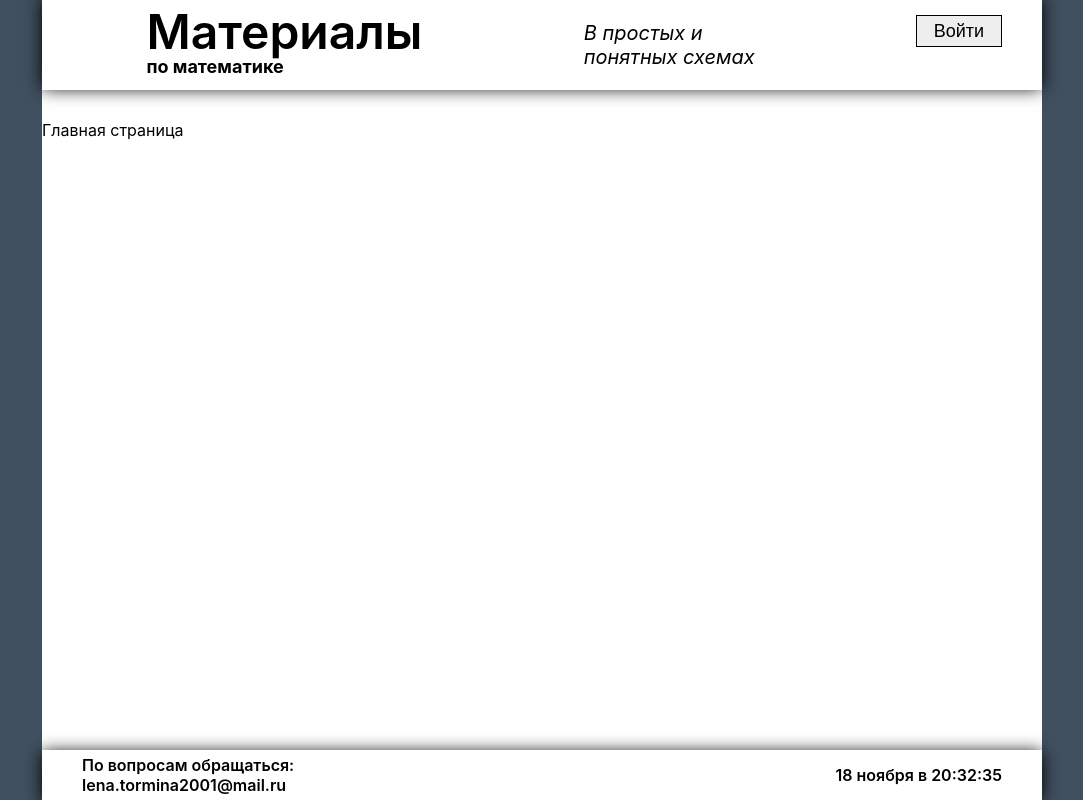
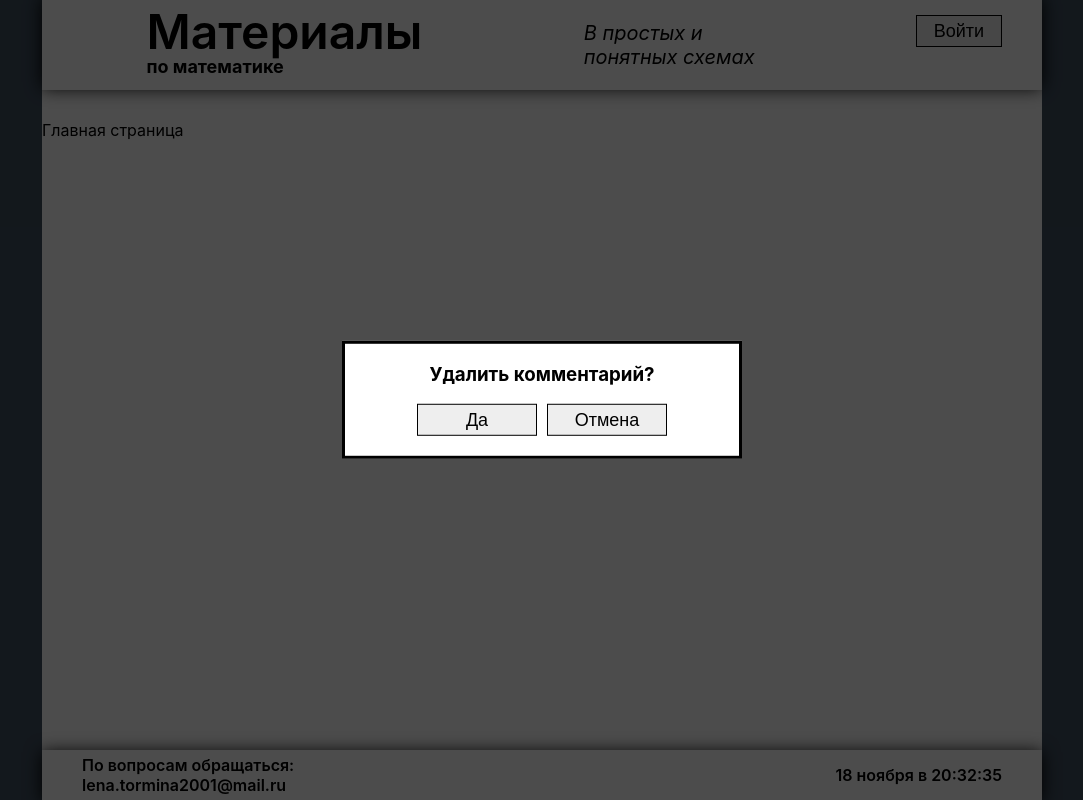
Before and after one commit to lenatormina/Project, a React (Create React App) app in the folder my-app/: page / in a window 1280 px wide. Shown: the whole page, without its empty margins (98-1181 px from the left). Built offline with nearby package versions, Linux system fonts and the light colour scheme; a web font is replaced by a local one.

Commit message:
Модальное окно. Подготовка и стилизация

```diff
--- a/my-app/src/app.js
+++ b/my-app/src/app.js
@@ -1,5 +1,5 @@
 import { Routes, Route } from 'react-router-dom';
-import { Header, Footer } from './components';
+import { Header, Footer, Modal } from './components';
 import { Authorization, Registration, Users, Material } from './pages';
 import styled from 'styled-components';
 import { useLayoutEffect } from 'react';
@@ -54,6 +54,7 @@ export const App = () => {
 				</Routes>
 			</Page>
 			<Footer />
+			<Modal />
 		</AppColumn>
 	);
 };
--- a/my-app/src/components/index.js
+++ b/my-app/src/components/index.js
@@ -6,3 +6,4 @@ export * from './button/button';
 export * from './h2/h2';
 export * from './authError/auth-form-error';
 export * from './content/content';
+export * from './modal/modal';
--- a/my-app/src/components/modal/modal.js
+++ b/my-app/src/components/modal/modal.js
@@ -4,15 +4,20 @@ import { useSelector } from 'react-redux';
 import { selectModalOnCancel, selectModalOnConfirm, selectModalText, selectModalIsOpen} from '../../selectors';
 
 const ModalContainer = ({ className }) => {
-    const text = useSelector()
-    const onConfirm = useSelector()
-    const onCancel = useSelector()
+    const isOpen = useSelector(selectModalIsOpen);
+    const text = useSelector(selectModalText);
+    const onConfirm = useSelector(selectModalOnConfirm);
+    const onCancel = useSelector(selectModalOnCancel);
+
+    // if (!isOpen) {
+    //     return null;
+    // }
 
     return (
         <div className={className}>
             <div className="overlay"></div>
             <div className="box">
-                <h3>{text}</h3>
+                <h3>Удалить комментарий?{text}</h3>
                 <div className ='buttons'>
                     <Button width='120px' onClick={onConfirm}>Да</Button>
                     <Button width='120px' onClick={onCancel}>Отмена</Button>
@@ -22,4 +27,40 @@ const ModalContainer = ({ className }) => {
     )
 }
 
-export const Modal = styled(ModalContainer)``
+export const Modal = styled(ModalContainer)`
+    position: fixed;
+    top: 0;
+    left: 0;
+    right: 0;
+    bottom: 0;
+    z-index: 20;
+
+    & .overlay {
+        position: absolute;
+        background-color: rgba(0, 0, 0, 0.7);
+        width: 100%;
+        height: 100%;
+    }
+
+    & .box {
+        position: relative;
+        width: 400px;
+        margin: 0 auto;
+        padding: 0 20px 20px;
+        top: 50%;
+        transform: translate(0, -50%);
+        z-index: 30;
+        background-color: #fff;
+        border: 3px solid #000;
+        text-align: center;
+    }
+
+    & .buttons {
+        display: flex;
+        justify-content: center;
+    }
+
+    & .buttons button {
+        margin: 0 5px;
+    }
+`;
```
